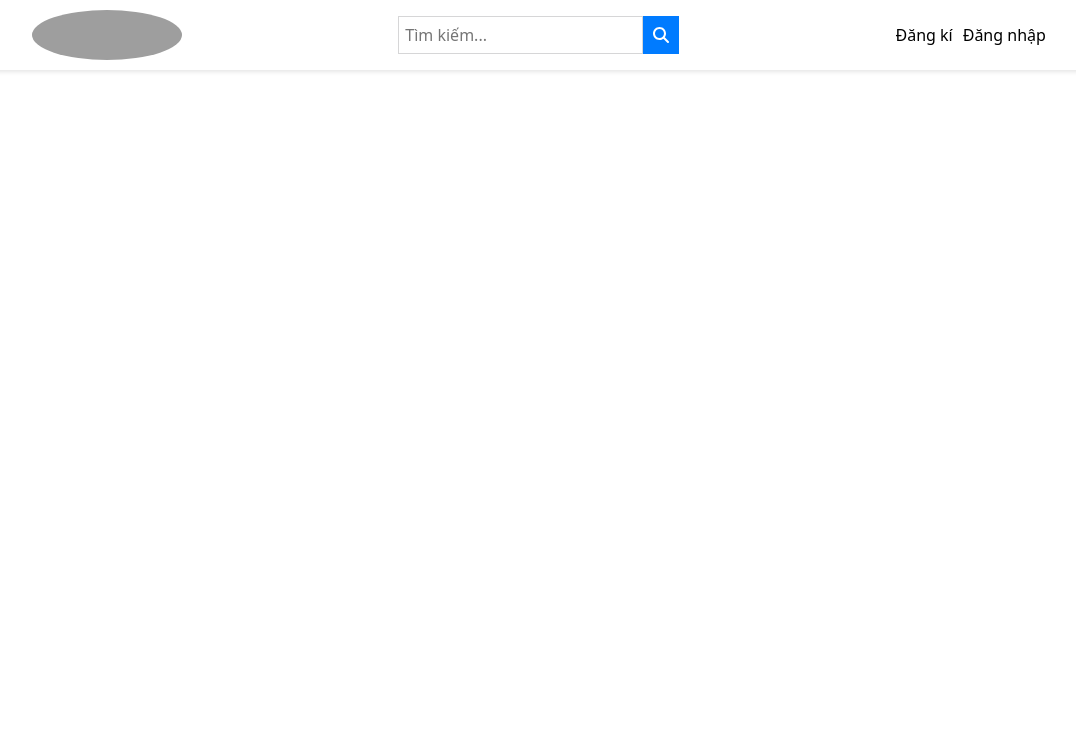
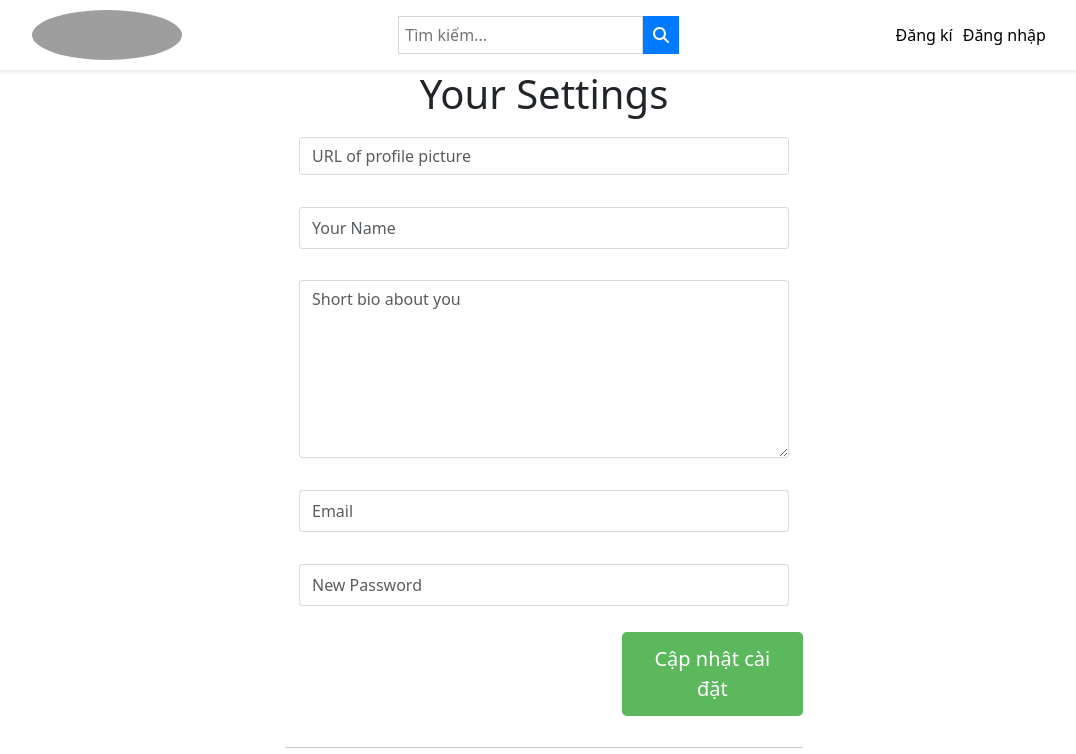
Before and after one commit to hoanle2k2/SDN, a React (Create React App) app: page /setting in a window 1280 px wide. Before the commit this address had no page. Shown: the top 754 px of the page, without its empty margins (96-1172 px from the left). Built offline with nearby package versions, Linux system fonts and the light colour scheme; grey boxes are pictures that could not be loaded.

Commit message:
updateProfile

```diff
--- a/src/App.js
+++ b/src/App.js
@@ -11,9 +11,12 @@ import ManageTopic from "./component/adminManage/ManageTopic";
 import EditBlog from "./component/EditBlog/EditBlog.jsx";
 import Navbar from "./component/navBar/NavBar";
 import DashBoard from "./component/dashBoard/DashBoard";
+import Profile from "./component/profile/Profile"
+import Setting from "./component/Setting/Setting";
 import { ToastContainer, toast } from "react-toastify";
 import "react-toastify/dist/ReactToastify.css";
 import BlogDetail from "./component/blogDetail/BlogDetail";
+
 import axios from "axios";
 
 axios.defaults.baseURL = "http://localhost:5000";
@@ -33,6 +36,8 @@ function App() {
           <Route path="/register" element={<SignUp />} />
           <Route path="/forgot" element={<ForgotPassword />} />
           <Route path="/blogl" element={<BlogList />} />
+          <Route path="/profile" element={<Profile />} />
+          <Route path="/setting" element={<Setting />} />
           <Route path="/edit" element={<EditBlog />} />
           <Route path="/blogdetail/:blogid" element={<BlogDetail />} />
           <Route path="/admin" element={<Navbar />}>
--- a/src/component/Setting/Setting.js
+++ b/src/component/Setting/Setting.js
@@ -1,187 +1,164 @@
 import React, { useState, useEffect } from 'react';
 import './setting.css';
-import { useDispatch } from 'react-redux';
-// import { logout } from './redux/actions';
 import { useNavigate } from 'react-router-dom';
 import axios from 'axios';
 
 const Setting = () => {
-  // const dispatch = useDispatch();
-  // const navigate = useNavigate();
+  const navigate = useNavigate();
 
-  // const [user, setUser] = useState({
-  //   username: '',
-  //   email: '',
-  //   bio: '',
-  //   profilePicture: 'https://api.realworld.io/images/smiley-cyrus.jpeg'
-  // });
+  const [user, setUser] = useState({
+    username: '',
+    email: '',
+    avatar: '',
 
-  // const token = localStorage.getItem('token');
+  });
 
-  // useEffect(() => {
-  //   if (token) {
-  //     axios.get('https://api.realworld.io/api/user', {
-  //       headers: {
-  //         Authorization: `Token ${token}`,
-  //       },
-  //     })
-  //       .then(response => {
-  //         const userData = response.data.user;
-  //         setUser({
-  //           username: userData.username,
-  //           email: userData.email,
-  //           bio: userData.bio,
-  //           profilePicture: userData.image // Update the property name to 'image'
-  //         });
-  //       })
-  //       .catch(error => {
-  //         console.error('Error fetching user data:', error);
-  //       });
-  //   }
-  // }, []);
+  const token = localStorage.getItem('accessToken');
 
-  // useEffect(() => {
-  //   if (!token) {
-  //     navigate('/')
-  //   }
-  // }, [token, navigate])
+  useEffect(() => {
+    if (token) {
+      axios
+        .get('http://localhost:5000/users', {
+          headers: {
+            Authorization: `Token ${token}`,
+          },
+        })
+        .then((response) => {
+          const userData = response.data.data;
+          setUser({
+            username: userData.username,
+            email: userData.email,
+            avatar: userData.avatar,
 
-  // const handleLogout = () => {
-  //   localStorage.removeItem('token');
-  //   dispatch(logout());
-  //   navigate('/');
-  // };
+          });
+        })
+        .catch((error) => {
+          console.error('Lỗi khi lấy dữ liệu người dùng:', error);
+        });
+    }
+  }, [token]);
 
-  // const handleInputChange = event => {
-  //   const { name, value } = event.target;
-  //   setUser(prevUser => ({
-  //     ...prevUser,
-  //     [name]: value
-  //   }));
-  // };
+  const handleInputChange = (event) => {
+    const { name, value } = event.target;
+    setUser((prevUser) => ({
+      ...prevUser,
+      [name]: value,
+    }));
+  };
 
-  // const handleSubmit = async event => {
-  //   event.preventDefault();
+  const handleSubmit = async (event) => {
+    event.preventDefault();
 
-  //   try {
-  //     const token = localStorage.getItem('token');
-  //     if (!token) {
-  //       return;
-  //     }
+    try {
+      const token = localStorage.getItem('accessToken');
+      if (!token) {
+        return;
+      }
 
-  //     const response = await axios.put(
-  //       'https://api.realworld.io/api/user',
-  //       {
-  //         user: {
-  //           username: user.username,
-  //           email: user.email,
-  //           bio: user.bio,
-  //           image: user.profilePicture // Update the property name to 'image'
-  //         }
-  //       },
-  //       {
-  //         headers: {
-  //           Authorization: `Token ${token}`,
-  //         },
-  //       }
-  //     );
+      const response = await axios.put(
+        'http://localhost:5000/users',
+        {
+          user: {
+            username: user.username,
+            email: user.email,
+            avatar: user.avatar,
 
-  //     if (response.status === 200) {
-  //       const userData = response.data.user;
-  //       setUser({
-  //         username: userData.username,
-  //         email: userData.email,
-  //         bio: userData.bio,
-  //         profilePicture: userData.image
-  //       });
+          },
+        },
+        {
+          headers: {
+            Authorization: `Token ${token}`,
+          },
+        }
+      );
 
-  //       alert('User information updated successfully.');
-  //       navigate('/profile', { state: { updatedProfilePicture: user.profilePicture } });
-  //     } else {
-  //       // Handle other response statuses if needed
-  //     }
-  //   } catch (error) {
-  //     console.error('Error updating user data:', error);
-  //   }
-  // };
+      if (response.status === 200) {
+        const userData = response.data.user;
+        setUser({
+          username: userData.username,
+          email: userData.email,
+          avatar: userData.avatar,
 
+        });
+
+        alert('Cập nhật thông tin người dùng thành công.');
+        navigate('/profile', { state: { updatedAvatar: user.avatar } });
+      } else {
+        // Xử lý các trạng thái phản hồi khác nếu cần
+      }
+    } catch (error) {
+      console.error('Lỗi khi cập nhật dữ liệu người dùng:', error);
+      alert('Không thể cập nhật dữ liệu người dùng. Vui lòng thử lại sau.');
+    }
+  };
 
   return (
-    <div className='settings-page'>
-      <div className='container page'>
-        <div className='row'>
-          <div className='col-md-6 offset-md-3 col-xs-12'>
-            <h1 className='text-xs-center'>Your Settings</h1>
-            <form >
+    <div className="settings-page">
+      <div className="container page">
+        <div className="row">
+          <div className="col-md-6 offset-md-3 col-xs-12">
+            <h1 className="text-xs-center">Your Settings</h1>
+            <form onSubmit={handleSubmit}>
               <fieldset>
-                <fieldset className='form-group'>
+                <fieldset className="form-group">
                   <input
-                    className='form-control'
-                    type='text'
-                    placeholder='URL of profile picture'
-                    name='profilePicture'
-
-
+                    className="form-control"
+                    type="text"
+                    placeholder="URL of profile picture"
+                    name="avatar"
+                    value={user.avatar}
+                    onChange={handleInputChange}
                   />
                 </fieldset>
-                <fieldset className='form-group'>
+                <fieldset className="form-group">
                   <input
-                    className='form-control form-control-lg'
-                    type='text'
-                    placeholder='Your Name'
-                    name='username'
-
+                    className="form-control form-control-lg"
+                    type="text"
+                    placeholder="Your Name"
+                    name="username"
+                    value={user.username}
+                    onChange={handleInputChange}
                   />
                 </fieldset>
-                <fieldset className='form-group'>
+                <fieldset className="form-group">
                   <textarea
-                    className='form-control form-control-lg'
-                    rows='8'
-                    placeholder='Short bio about you'
-                    name='bio'
+                    className="form-control form-control-lg"
+                    rows="8"
+                    placeholder="Short bio about you"
+                    name="bio"
 
 
                   ></textarea>
                 </fieldset>
-                <fieldset className='form-group'>
+                <fieldset className="form-group">
                   <input
-                    className='form-control form-control-lg'
-                    type='email'
-                    placeholder='Email'
-                    name='email'
-
-
+                    className="form-control form-control-lg"
+                    type="email"
+                    placeholder="Email"
+                    name="email"
+                    value={user.email}
+                    onChange={handleInputChange}
                   />
                 </fieldset>
-                <fieldset className='form-group'>
+                <fieldset className="form-group">
                   <input
-                    className='form-control form-control-lg'
-                    type='password'
-                    placeholder='New Password'
-                    id='passw'
+                    className="form-control form-control-lg"
+                    type="password"
+                    placeholder="New Password"
+                    id="passw"
                   />
                 </fieldset>
-                <button
-                  className='btnSt'
-                  type='submit'
-                >
-                  Update Settings
+                <button className="btnSt" type="submit">
+                  Cập nhật cài đặt
                 </button>
                 <hr />
-                <button className='btnLogout' >
-                  Or click here to logout.
-                </button>
               </fieldset>
-
-
             </form>
-
           </div>
         </div>
       </div>
     </div>
   );
-
 };
 
 export default Setting;
--- a/src/component/header/Header.js
+++ b/src/component/header/Header.js
@@ -102,7 +102,7 @@ const Header = () => {
 
               {userRole === 'USER' && (
                 <div className='narbar-list'>
-                  <div className='profile'>Trang cá nhân</div>
+                  <Link to="/profile">Trang Cá Nhân</Link>
                   <div onClick={handleLogout}>Đăng xuất</div>
                 </div>
               )}
--- a/src/component/profile/Profile.js
+++ b/src/component/profile/Profile.js
@@ -1,83 +1,122 @@
-    import React from 'react'
-    import "./profile.css"
-    import { Link } from 'react-router-dom'
+import React, { useEffect, useState } from 'react';
+import './profile.css';
+import { Link } from 'react-router-dom';
+import axios from 'axios';
 
-    export default function Profile() {
+
+export default function Profile() {
+
+    const [user, setUser] = useState({
+        username: '',
+        email: '',
+        avatar: '',
+    });
+
+    useEffect(() => {
+        const fetchUserData = async () => {
+            try {
+                const token = localStorage.getItem('accessToken');
+
+                if (token) {
+                    const response = await axios.get('http://localhost:5000/users', {
+                        headers: {
+                            Authorization: `Bearer ${token}`,
+                        },
+                    });
+
+                    const userData = response.data.data;
+                    console.log("userdata",userData);
+                    setUser({
+                        username: userData.username,
+                        email: userData.email,
+                        avatar: userData.avatar,
+                    });
+                }
+            } catch (error) {
+                console.error('Error fetching user data:', error);
+            }
+        };
+
+        fetchUserData();
+    }, []);
+
     return (
         <div>
-        <div className='profileCt'>
-                <div className='bgProfile'>
-                    <div className='bgCt'>
-                        <img src={ "https://api.realworld.io/images/smiley-cyrus.jpeg"} alt="" />
-                        <h4>username</h4>
-
-                        <Link to="/Setting">
+            <div className="profileCt">
+                <div className="bgProfile">
+                    <div className="bgCt">
+                        <img src={user.avatar} alt="" />
+                        <h4>{user.username}</h4>
+                        <Link to="/setting">
                             <i className="fa fa-cog"></i> Edit Profile Settings
                         </Link>
-
                     </div>
                 </div>
-                <div className='articles-toggle'>
+                <div className="articles-toggle">
                     <ul className="nav nav-pills mb-3" id="pills-tab" role="tablist">
                         <li className="nav-item" role="presentation">
-                            <button className="nav-link active" id="pills-home-tab" data-bs-toggle="pill" data-bs-target="#pills-home" type="button" role="tab" aria-controls="pills-home" aria-selected="true">Favorite Post</button>
+                            <button
+                                className="nav-link active"
+                                id="pills-home-tab"
+                                data-bs-toggle="pill"
+                                data-bs-target="#pills-home"
+                                type="button"
+                                role="tab"
+                                aria-controls="pills-home"
+                                aria-selected="true"
+                            >
+                                Favorite Post
+                            </button>
                         </li>
                         <li className="nav-item" role="presentation">
-                            <button className="nav-link" id="pills-profile-tab" data-bs-toggle="pill" data-bs-target="#pills-profile" type="button" role="tab" aria-controls="pills-profile" aria-selected="false">My Post</button>
+                            <button
+                                className="nav-link"
+                                id="pills-profile-tab"
+                                data-bs-toggle="pill"
+                                data-bs-target="#pills-profile"
+                                type="button"
+                                role="tab"
+                                aria-controls="pills-profile"
+                                aria-selected="false"
+                            >
+                                My Post
+                            </button>
                         </li>
                     </ul>
                     <div className="tab-content" id="pills-tabContent">
-                        <div className="tab-pane fade show active" id="pills-home" role="tabpanel" aria-labelledby="pills-home-tab">
+                        <div
+                            className="tab-pane fade show active"
+                            id="pills-home"
+                            role="tabpanel"
+                            aria-labelledby="pills-home-tab"
+                        >
+                            <div>
+                                <div className="article-preview border-top border-bottom">
+                                    <div className="artical-meta">
 
-                                <div>
+                                    </div>
+                                </div>
+                            </div>
+                            <p>No articles are here... yet.</p>
+                        </div>
+                        <div
+                            className="tab-pane fade"
+                            id="pills-profile"
+                            role="tabpanel"
+                            aria-labelledby="pills-profile-tab"
+                        >
+                            <div>
+                                <div className="article-preview border-top border-bottom">
+                                    <div className="artical-meta">
 
-                                        <div className='article-preview border-top border-bottom'>
-                                            <div className='artical-meta'>
-                                                <div className='author'>
-                                                    <img className='rounded-circle' src alt="avatar" />
-                                                    <div className="info">
-
-
-                                                    </div>
-                                                </div>
-
-                                            </div>
-
-
-                                        </div>
-
+                                    </div>
                                 </div>
-
-                                <p>No articles are here... yet.</p>
-
-                        </div>
-                        <div className="tab-pane fade" id="pills-profile" role="tabpanel" aria-labelledby="pills-profile-tab">
-
-                                <div>
-
-                                        <div className='article-preview border-top border-bottom' >
-                                            <div className='artical-meta'>
-                                                <div className='author'>
-                                                    <img className='rounded-circle' src alt="avatar" />
-                                                    <div className="info">
-
-
-                                                    </div>
-                                                </div>
-
-                                            </div>
-
-
-                                        </div>
-
-                                </div>
-
-                                <p>No favorite articles yet.</p>
-
+                            </div>
+                            <p>No favorite articles yet.</p>
                         </div>
                     </div>
                 </div>
             </div>
         </div>
-    )
-    }
+    );
+}
--- a/src/component/register/SignUp.css
+++ b/src/component/register/SignUp.css
@@ -1,7 +1,7 @@
 /* Auth.css */
 
 /* Container styles */
-.container {
+.container2 {
   display: flex;
   justify-content: center;
   align-items: center;
--- a/src/component/register/SignUp.jsx
+++ b/src/component/register/SignUp.jsx
@@ -78,7 +78,7 @@ export default function SignUp() {
 
     return (
         <ThemeProvider theme={defaultTheme}>
-            <Grid container component="main" sx={{ height: '100vh' }}>
+            <Grid container container2  component="main" sx={{ height: '100vh' }}>
                 <CssBaseline />
                 <Grid
                     item
@@ -116,7 +116,7 @@ export default function SignUp() {
                             </div>
                         )}
                         <Box component="form" noValidate onSubmit={handleSubmit} sx={{ mt: 3 }}>
-                            <Grid container spacing={2}>
+                            <Grid container container2 spacing={2}>
                                 <Grid item xs={12}>
                                     <TextField
 
@@ -157,7 +157,7 @@ export default function SignUp() {
                             >
                                 Đăng Kí
                             </Button>
-                            <Grid container justifyContent="space-between">
+                            <Grid container container2 justifyContent="space-between">
                                 <Grid item>
                                     <Link to="/" variant="body2">
                                         Trở về Home
```
